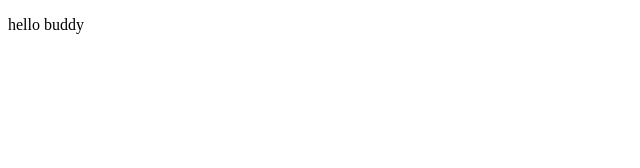
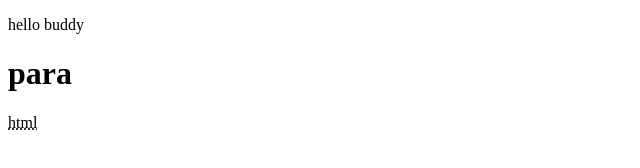
Before and after one commit to vikas8004/gitPractice, a plain HTML site: page index.html in a window 1280 px wide. Shown: the whole page, without its empty margins (0-640 px from the left). Drawn offline with Linux system fonts and the light colour scheme.

Commit message:
this chages are made by vikas chaudhary. vishal has also made some changes in this file.

```diff
--- a/index.html
+++ b/index.html
@@ -8,5 +8,7 @@
 </head>
 <body>
   <p>hello buddy</p>
+  <h1>para</h1>
+  <abbr title="heypertext markup language">html</abbr>
 </body>
 </html>
```
